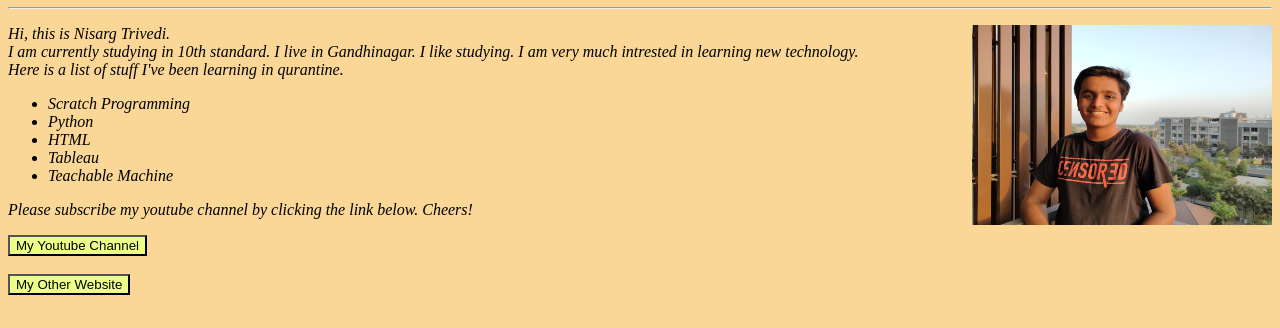
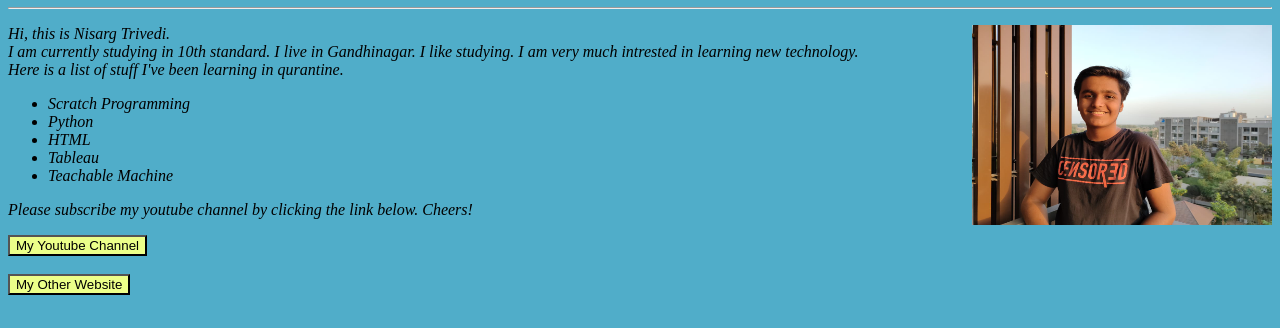
Before and after one commit to NT1906/NT1906.github.io, a plain HTML site: page index.html in a window 1280 px wide. Shown: the part 108-436 px from the top of the page. Drawn offline with Linux system fonts and the light colour scheme.

Commit message:
Update index.html

```diff
--- a/index.html
+++ b/index.html
@@ -1,3 +1,4 @@
+
 <html>
   <head>
     <h2> <b> <i> <u> <marquee scrollamount="7">MY PERSONAL WEBPAGE.</marquee> </i></b></u></h2>
@@ -5,7 +6,7 @@
       NKT
     </title>
   </head>
-  <body style="background-color:#FAD697">
+  <body style="background-color:#50adc9">
     <h1 align="center" style="color: red;" >
 
       Nisarg Trivedi
```
